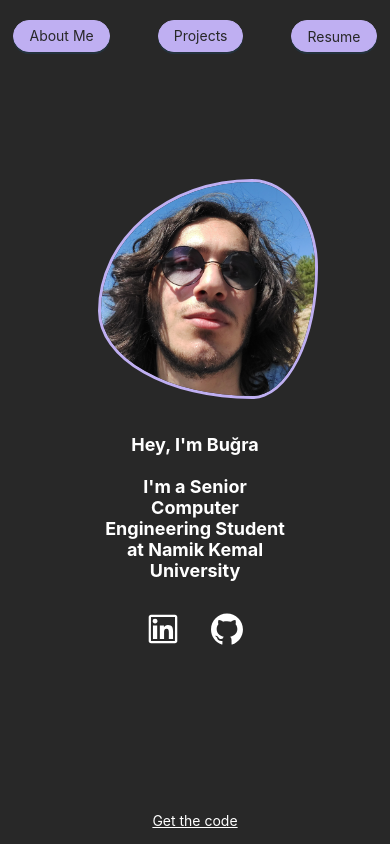
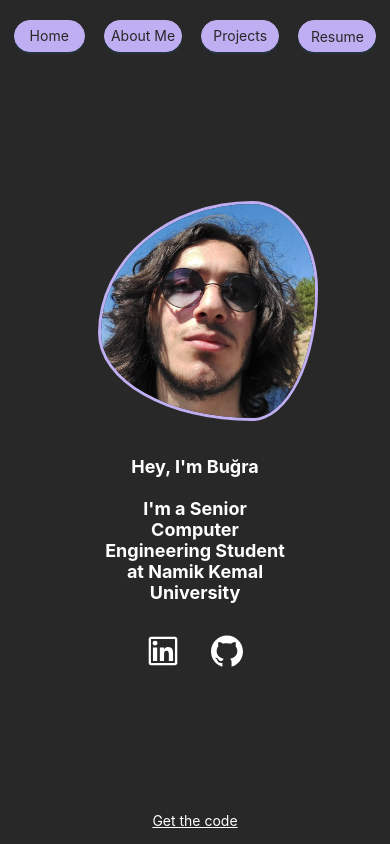
Before and after one commit to b-arslan/PersonalWebsite, a Next.js app: page / in a window 390 px wide. Built offline with nearby package versions, Linux system fonts and the light colour scheme.

Commit message:
Refactor header and footer into components; Add responsive design improvements

```diff
--- /dev/null
+++ b/app/components/FooterComponent.tsx
@@ -0,0 +1,24 @@
+'use client'
+import styles from '../styles/page.module.scss';
+import { Layout, Row, Col, Button } from 'antd';
+import { getCode } from '../services/routes';
+
+const { Footer } = Layout;
+
+export default function FooterComponent() {
+    return (
+
+        <Footer className={styles.footer}>
+                <Row>
+                    <Col span={24} style={{
+                        display: 'flex',
+                        justifyContent: 'center',
+                        alignItems: 'center'
+                    }}>
+                        <Button className={styles.btnFooter} type="text" onClick={getCode}>Get the code</Button>
+                    </Col>
+                </Row>
+        </Footer>
+
+    );
+}
--- /dev/null
+++ b/app/components/HeaderComponent.tsx
@@ -0,0 +1,25 @@
+'use client'
+import styles from '../styles/page.module.scss';
+import { Layout, Row, Col, Button } from 'antd';
+import { resumeNavigate } from '../services/routes';
+
+const { Header } = Layout;
+
+export default function HeaderComponent() {
+    return (
+
+        <Header className={styles.header}>
+                <Row className={styles.rowHeader}>
+                    <Col span={24} className={styles.colHeader}>
+
+                        <Button className={styles.btn} type='primary' href="/">Home</Button>
+                        <Button className={styles.btn} type='primary' href="/about">About Me</Button>
+                        <Button className={styles.btn} type='primary' href="/projects">Projects</Button>
+                        <Button className={styles.btn} type='primary' onClick={resumeNavigate}>Resume</Button>
+
+                    </Col>
+                </Row>
+            </Header>
+
+    );
+}
--- a/app/page.tsx
+++ b/app/page.tsx
@@ -5,6 +5,8 @@ import { resumeNavigate, getCode, getGithub, getLinkedin } from "./services/rout
 import Image from "next/image";
 import ProfileImg from '../public/profile.jpg';
 import { LinkedinOutlined, GithubOutlined } from '@ant-design/icons';
+import HeaderComponent from "./components/HeaderComponent";
+import FooterComponent from "./components/FooterComponent";
 
 const { Header, Content, Footer } = Layout;
 
@@ -13,26 +15,7 @@ export default function Home() {
     return (
         <Layout className={styles.layout}>
 
-            <Header className={styles.header}>
-                <Row style={{
-                    display: 'flex',
-                    alignItems: 'center',
-                    justifyContent: 'center',
-                }}>
-                    <Col span={24} style={{
-                        display: 'flex',
-                        alignItems: 'center',
-                        justifyContent: 'center',
-                        gap: '3rem'
-                    }}>
-
-                        <Button className={styles.btn} type='primary' href="/about">About Me</Button>
-                        <Button className={styles.btn} type='primary' href="/projects">Projects</Button>
-                        <Button className={styles.btn} type='primary' onClick={resumeNavigate}>Resume</Button>
-
-                    </Col>
-                </Row>
-            </Header>
+            <HeaderComponent />
 
             <Content className={styles.content}>
                 <Row className={styles.rowContent}>
@@ -59,17 +42,7 @@ export default function Home() {
                 </Row>
             </Content>
 
-            <Footer className={styles.footer}>
-                <Row>
-                    <Col span={24} style={{
-                        display: 'flex',
-                        justifyContent: 'center',
-                        alignItems: 'center'
-                    }}>
-                        <Button className={styles.btnFooter} type="text" onClick={getCode}>Get the code</Button>
-                    </Col>
-                </Row>
-            </Footer>
+            <FooterComponent />
 
         </Layout>
     );
--- a/app/styles/about.module.scss
+++ b/app/styles/about.module.scss
@@ -41,6 +41,12 @@
     color: #282828 !important;
     font-size: 18px;
     text-decoration: none;
+
+    @media (max-width: 868px) {
+        width: 125px;
+        height: 35px;
+        font-size: 14px;
+    }
 }
 
 @keyframes moveDown {
@@ -73,19 +79,6 @@
     .aboutText {
         font-size: 14px;
     }
-
-    .btn {
-        font-size: 14px;
-        border: none;
-        border-radius: 0;
-        background: none;
-        padding: 0;
-        color: black;
-    }
-
-    .btn:hover {
-        animation: none;
-    }
 }
 
 @media (max-width: 480px) {
@@ -98,8 +91,4 @@
     .aboutText {
         font-size: 10px;
     }
-
-    .btn {
-        font-size: 10px;
-    }
 }
--- a/app/styles/page.module.scss
+++ b/app/styles/page.module.scss
@@ -3,6 +3,10 @@
     border: 1px solid #BFAFF2 !important;
     border-radius: 36px !important;
     color: #282828 !important;
+
+    @media (max-width: 868px) {
+        width: 78px;
+    }
 }
 
 .layout {
@@ -30,6 +34,24 @@
     align-items: center;
     justify-content: center;
     padding: 36px;
+    margin-bottom: 3rem;
+}
+
+.rowHeader {
+    display: flex;
+    align-items: center;
+    justify-content: center;
+}
+
+.colHeader {
+    display: flex;
+    align-items: center;
+    justify-content: center;
+    gap: 3rem;
+
+    @media (max-width: 868px) {
+        gap: 1.2rem;
+    }
 }
 
 .footer {
@@ -37,9 +59,7 @@
     display: flex;
     align-items: center;
     justify-content: center;
-    position: fixed;
-    bottom: 0;
-    width: 100%;
+    margin-top: 3rem;
 }
 
 .btnFooter, .btnFooter:hover {
--- a/app/styles/projects.module.scss
+++ b/app/styles/projects.module.scss
@@ -3,4 +3,17 @@
     border: 1px solid #BFAFF2 !important;
     border-radius: 36px !important;
     color: #282828 !important;
+
+    @media (max-width: 868px) {
+        width: 78px;
+    }
 }
+
+.content {
+    display: flex;
+    align-items: center;
+    justify-content: center;
+    flex-direction: column;
+    gap: 4rem;
+    padding: 0 2rem 0 2rem;
+}
```
Also changed, not shown: app/projects/page.tsx (+11 -5 lines).
